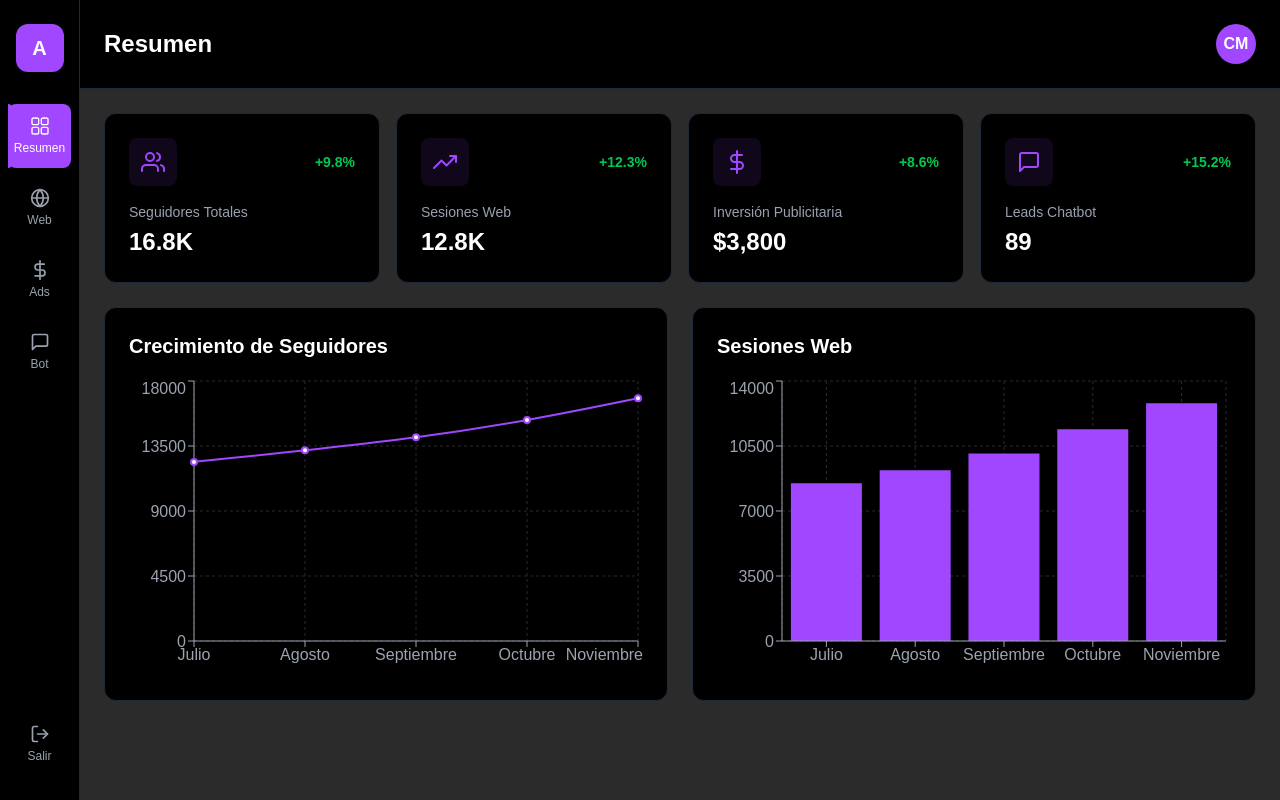
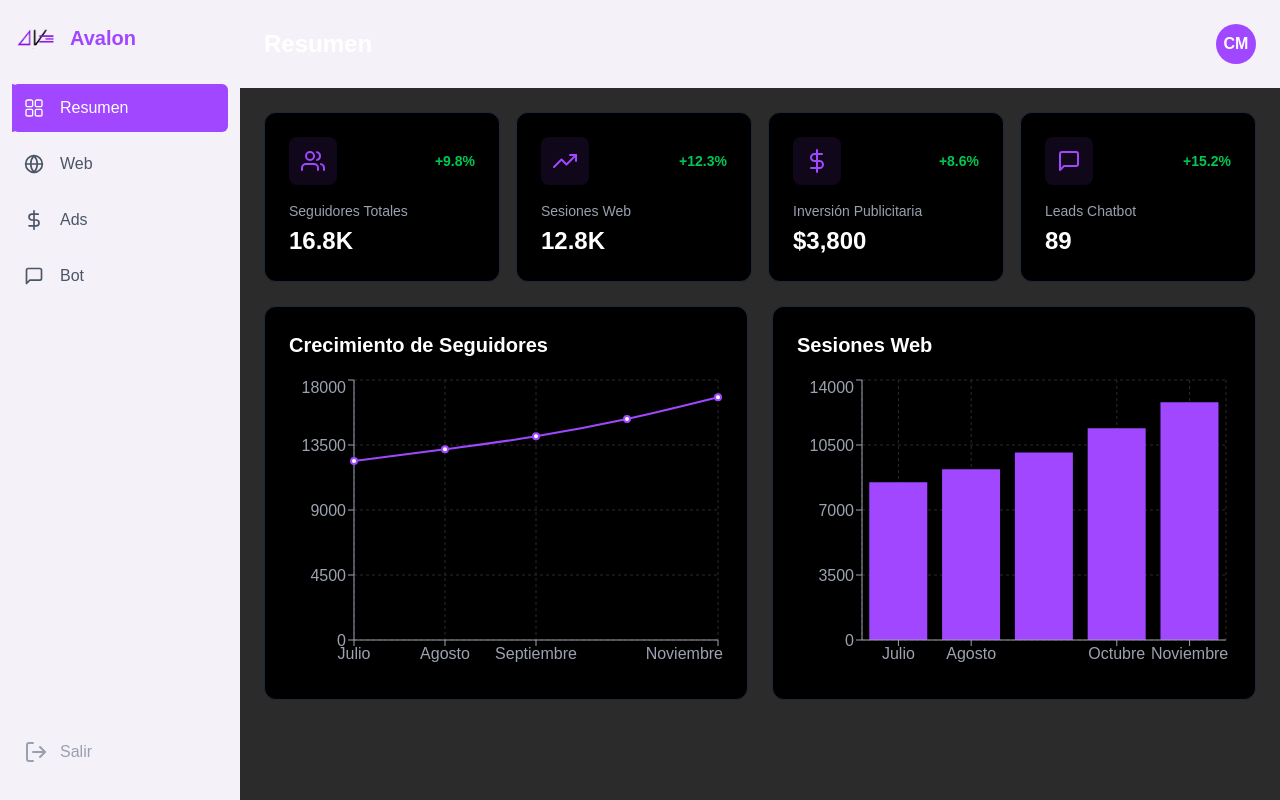
Before and after one commit to Fabri-GZ/avalon-dashboard, a Next.js app: page /dashboard in a window 1280 px wide. Built offline with nearby package versions, Linux system fonts and the light colour scheme.

Commit message:
Added Login + Dashboard Sidebar effects and styles

```diff
--- a/src/app/components/Dashboard/DashboardHeader.jsx
+++ b/src/app/components/Dashboard/DashboardHeader.jsx
@@ -9,7 +9,7 @@ const DashboardHeader = ({ activeTab, setSidebarOpen, navigation }) => {
       initial={{ y: -100 }}
       animate={{ y: 0 }}
       transition={{ type: "spring", damping: 15 }}
-      className="bg-black border-b border-gray-800 p-4 lg:p-6 sticky top-0 z-40"
+      className="bg-[#f4f1f8] p-4 lg:p-6 sticky top-0 z-40"
     >
       <div className="flex items-center justify-between">
         <button
--- a/src/app/components/Dashboard/Sidebar.jsx
+++ b/src/app/components/Dashboard/Sidebar.jsx
@@ -1,6 +1,6 @@
-// app/components/Dashboard/Sidebar.jsx
 "use client";
 
+import Image from "next/image";
 import { motion, AnimatePresence } from "framer-motion";
 import { RxDashboard } from "react-icons/rx";
 import { FiGlobe, FiDollarSign, FiMessageSquare, FiLogOut } from "react-icons/fi";
@@ -20,7 +20,7 @@ const Sidebar = ({ mobile, activeTab, setActiveTab, setSidebarOpen, onLogout, na
           initial={{ opacity: 0 }}
           animate={{ opacity: 1 }}
           exit={{ opacity: 0 }}
-          className="fixed inset-0 bg-black/50"
+          className="fixed inset-0 bg-[#f4f1f8]"
           onClick={() => setSidebarOpen(false)}
         />
       )}
@@ -29,26 +29,35 @@ const Sidebar = ({ mobile, activeTab, setActiveTab, setSidebarOpen, onLogout, na
         animate={{ x: 0 }}
         exit={mobile ? { x: -80 } : {}}
         transition={{ type: "spring", damping: 20 }}
-        className={`${mobile ? 'fixed left-0 top-0 bottom-0 w-20' : 'w-20 h-screen'} bg-black border-r border-gray-800 flex flex-col items-center py-6 ${mobile ? 'z-50' : ''}`}
+        className={`${mobile ? 'fixed left-0 top-0 bottom-0 w-20' : 'w-60 h-screen'} bg-[#f4f1f8] flex flex-col items-center py-6 ${mobile ? 'z-50' : ''}`}
       >
         <motion.div
           initial={{ scale: 0 }}
           animate={{ scale: 1 }}
           transition={{ type: "spring", delay: 0.2 }}
-          className="mb-8"
+          className="mb-8 w-full flex items-center justify-start px-4"
         >
-          <div className="w-12 h-12 bg-[#A047FF] rounded-xl flex items-center justify-center">
-            <span className="text-white font-bold text-xl">A</span>
+          <div className="flex items-center gap-3">
+            <Image
+            src = "/logo-avalon.png"
+            alt = "Avalon Logo"
+            width = {42}
+            height = {42}
+            className = "object-contain"
+            />
+            <span className="text-xl font-semibold text-[#a047ff]">
+              Avalon
+            </span>
           </div>
         </motion.div>
 
-        <nav className="flex flex-col gap-2 w-full px-2">
+        <nav className="flex flex-col gap-2 w-full px-3">
           {navigation.map((item, idx) => {
             const Icon = iconMap[item.icon];
             return (
               <motion.button
                 key={item.id}
-                initial={{ opacity: 0, x: -20 }}
+                initial={{ opacity: 0, x: -10 }}
                 animate={{ opacity: 1, x: 0 }}
                 transition={{ delay: idx * 0.1 }}
                 whileHover={{ x: 5 }}
@@ -57,15 +66,16 @@ const Sidebar = ({ mobile, activeTab, setActiveTab, setSidebarOpen, onLogout, na
                   setActiveTab(item.id);
                   setSidebarOpen(false);
                 }}
-                className={`relative group flex flex-col items-center justify-center gap-1 p-3 rounded-lg transition-all ${
+                className={`relative group flex flex-row items-center gap-4 p-3 rounded-md transition-all ${
                   activeTab === item.id
-                    ? 'bg-[#A047FF] text-white'
-                    : 'text-gray-400 hover:bg-[#2b2b2b] hover:text-white'
+                    ? "bg-[#A047FF] text-white"
+                    : "text-gray-600 hover:bg-[#e8d9ff] hover:text-[#A047FF]"
                 }`}
-                title={item.name}
               >
                 <Icon className="w-5 h-5" />
-                <span className="text-xs">{item.name}</span>
+
+                <span className="text-md font-medium">{item.name}</span>
+
                 <AnimatePresence>
                   {activeTab === item.id && (
                     <motion.div
@@ -81,17 +91,18 @@ const Sidebar = ({ mobile, activeTab, setActiveTab, setSidebarOpen, onLogout, na
             );
           })}
         </nav>
-
-        <motion.button
-          whileHover={{ scale: 1.1 }}
-          whileTap={{ scale: 0.9 }}
-          onClick={onLogout}
-          className="mt-auto flex flex-col items-center justify-center gap-1 p-3 rounded-lg text-gray-400 hover:bg-red-500/10 hover:text-red-500 transition-colors w-full"
-          title="Cerrar Sesión"
-        >
-          <FiLogOut className="w-5 h-5" />
-          <span className="text-xs">Salir</span>
-        </motion.button>
+        <div className="flex flex-col w-full px-3 mt-auto">
+          <motion.button
+            whileHover={{ x: 4 }}
+            whileTap={{ scale: 0.97 }}
+            onClick={onLogout}
+            className="mt-auto flex flex-row items-center justify-start gap-1 p-3 rounded-md text-gray-400 hover:bg-red-500/10 hover:text-red-500 transition-colors w-full"
+            title="Cerrar Sesión"
+            >
+            <FiLogOut className="w-6 h-6" />
+            <span className="text-md ml-2">Salir</span>
+          </motion.button>
+        </div>
       </motion.div>
     </div>
   );
--- a/src/app/components/Login/Login.jsx
+++ b/src/app/components/Login/Login.jsx
@@ -1,11 +1,12 @@
 "use client";
 
 import { useState } from "react";
-import { motion } from "framer-motion";
+import { motion, AnimatePresence } from "framer-motion";
 import { FiEye, FiEyeOff } from "react-icons/fi";
 import { MdLock, MdMail } from "react-icons/md";
 import { ToastContainer, toast, Flip } from "react-toastify";
 import "react-toastify/dist/ReactToastify.css";
+import Image from "next/image";
 
 const Login = ({ onRegister, onForgot, onLogin }) => {
   const [email, setEmail] = useState("");
@@ -48,21 +49,50 @@ const Login = ({ onRegister, onForgot, onLogin }) => {
   };
 
   return (
-    <div className="rounded-lg p-8 w-full max-w-md bg-[#f4f1f8] shadow-[20px_20px_60px_#cfcdd3,-20px_-20px_60px_#ffffff]">
-      <div className="text-center mb-8">
-        <h1 className="text-5xl font-bold text-[#A047FF] mb-2">Avalon</h1>
-        <p className="text-gray-700">Dashboard de Marketing</p>
-      </div>
+    <motion.div
+      initial={{ opacity: 0, scale: 0.95 }}
+      animate={{ opacity: 1, scale: 1 }}
+      transition={{ duration: 0.3 }}
+      className="rounded-lg p-8 w-full max-w-md bg-[#f4f1f8] shadow-[20px_20px_60px_#cfcdd3,-20px_-20px_60px_#ffffff]"
+    >
+      <motion.div
+        initial={{ y: -20, opacity: 0 }}
+        animate={{ y: 0, opacity: 1 }}
+        transition={{ delay: 0.1 }}
+        className="text-center mb-8"
+      >
+        <motion.h1
+          initial={{ scale: 0 }}
+          animate={{ scale: 1 }}
+          transition={{ type: "spring", delay: 0.2 }}
+          className="text-5xl font-bold text-[#A047FF] mb-2"
+        >
+          Avalon
+        </motion.h1>
+        <motion.p
+          initial={{ opacity: 0 }}
+          animate={{ opacity: 1 }}
+          transition={{ delay: 0.2 }}
+          className="text-gray-700"
+        >
+          Dashboard de Marketing
+        </motion.p>
+      </motion.div>
 
       <div className="space-y-4">
         <motion.div
+          initial={{ opacity: 0, x: -20 }}
+          animate={{ opacity: 1, x: 0 }}
+          transition={{ delay: 0.2 }}
           className="relative mb-3"
+        >
+          <motion.div
             animate={emailError ? shakeAnimation : {}}
           >
             <motion.div
               animate={emailError ? { color: "#ef4444" } : { color: "#6b7280" }}
               transition={{ duration: 0.3 }}
-            className="absolute left-3 top-1/2 transform -translate-y-1/2"
+              className="absolute left-3 top-1/2 transform -translate-y-1/2 z-10"
             >
               <MdMail size={18} />
             </motion.div>
@@ -71,22 +101,28 @@ const Login = ({ onRegister, onForgot, onLogin }) => {
               value={email}
               onChange={(e) => setEmail(e.target.value)}
               placeholder="Email"
-            className={`w-full pl-10 pr-4 py-3 bg-[#f4f1f8] rounded-lg text-black outline-none transition-colors duration-300 ease-in ${
+              className={`w-full pl-10 pr-4 py-3 bg-[#f4f1f8] rounded-lg text-black outline-none ${
                 emailError
                   ? "border-2 border-red-500"
                   : "border border-[#D4BBFC] focus:border-[#A047FF] hover:border-[#A047FF]"
               }`}
             />
           </motion.div>
+        </motion.div>
 
         <motion.div
+          initial={{ opacity: 0, x: -20 }}
+          animate={{ opacity: 1, x: 0 }}
+          transition={{ delay: 0.2 }}
           className="relative mb-3"
+        >
+          <motion.div
             animate={passwordError ? shakeAnimation : {}}
           >
             <motion.div
               animate={passwordError ? { color: "#ef4444" } : { color: "#6b7280" }}
               transition={{ duration: 0.3 }}
-            className="absolute left-3 top-1/2 transform -translate-y-1/2"
+              className="absolute left-3 top-1/2 transform -translate-y-1/2 z-10"
             >
               <MdLock size={18} />
             </motion.div>
@@ -95,62 +131,90 @@ const Login = ({ onRegister, onForgot, onLogin }) => {
               value={password}
               onChange={(e) => setPassword(e.target.value)}
               placeholder="Contraseña"
-            className={`w-full pl-10 pr-4 py-3 bg-[#f4f1f8] rounded-lg text-black outline-none transition-colors duration-300 ease-in ${
+              className={`w-full pl-10 pr-4 py-3 bg-[#f4f1f8] rounded-lg text-black outline-none ${
                 passwordError
                   ? "border-2 border-red-500"
                   : "border border-[#D4BBFC] focus:border-[#A047FF] hover:border-[#A047FF]"
               }`}
             />
-          <button
+            <motion.button
               type="button"
+              whileHover={{ scale: 1.1 }}
+              whileTap={{ scale: 0.9 }}
               onClick={() => setShowPassword(!showPassword)}
-            className="absolute inset-y-0 right-3 flex items-center text-gray-500 hover:text-[#A047FF] transition-colors"
+              className="absolute inset-y-0 right-3 flex items-center text-gray-500 hover:text-[#A047FF] z-10"
             >
               {showPassword ? <FiEyeOff size={20} /> : <FiEye size={20} />}
-          </button>
+            </motion.button>
+          </motion.div>
         </motion.div>
 
-        <button
+        <motion.button
+          initial={{ opacity: 0 }}
+          animate={{ opacity: 1 }}
+          transition={{ delay: 0.2, duration: 0.2 }}
+          whileHover={{ x: 4 }}
           type="button"
           onClick={onForgot}
-          className="w-fit text-gray-700 text-sm text-left hover:text-[#A047FF] pb-3 transition-colors ease-in"
+          className="w-fit text-gray-700 text-sm text-left hover:text-[#A047FF] pb-3"
         >
           ¿Olvidaste tu contraseña?
-        </button>
+        </motion.button>
 
-        <button
+        <motion.button
+          initial={{ opacity: 0, y: 20 }}
+          animate={{ opacity: 1, y: 0 }}
+          transition={{ delay: 0.2, duration: 0.2 }}
+          whileHover={{ scale: 1.02 }}
+          whileTap={{ scale: 0.98 }}
           onClick={handleSubmit}
-          className="w-full bg-[#A047FF] hover:bg-[#8c3de6] text-white font-semibold py-3 rounded-lg transition-colors duration-300 ease-in"
+          className="w-full bg-[#A047FF] hover:bg-[#8c3de6] text-white font-semibold py-3 rounded-lg shadow-lg hover:shadow-xl"
         >
           Iniciar sesión
-        </button>
+        </motion.button>
 
-        <button
+        <motion.button
+          initial={{ opacity: 0, y: 20 }}
+          animate={{ opacity: 1, y: 0 }}
+          transition={{ delay: 0.1, duration: 0.2 }}
+          whileHover={{ scale: 1.02, backgroundColor: "rgba(140, 61, 230, 0.44)" }}
+          whileTap={{ scale: 0.98 }}
           type="button"
           onClick={onRegister}
-          className="w-full text-[#8c3de6] hover:bg-[#8c3de671] hover:text-[#f4f1f8] font-semibold py-2 rounded-lg transition-all duration-200 ease-in"
+          className="w-full text-[#8c3de6] hover:text-[#f4f1f8] font-semibold py-2 rounded-lg"
         >
           Crear Cuenta
-        </button>
+        </motion.button>
 
-        <div className="flex items-center my-4">
+        <motion.div
+          initial={{ opacity: 0 }}
+          animate={{ opacity: 1 }}
+          transition={{ delay: 0.2 }}
+          className="flex items-center my-4"
+        >
           <hr className="grow border-t border-gray-700" />
           <span className="px-3 text-gray-500 text-sm">o</span>
           <hr className="grow border-t border-gray-700" />
-        </div>
+        </motion.div>
 
-        <button
+        <motion.button
+          initial={{ opacity: 0, y: 20 }}
+          animate={{ opacity: 1, y: 0 }}
+          transition={{ delay: 0.2, duration: 0.2 }}
+          whileHover={{ scale: 1.02, y: -2 }}
+          whileTap={{ scale: 0.98 }}
           type="button"
           onClick={() => console.log("Google login")}
-          className="w-full flex items-center justify-center gap-2 border border-gray-300 bg-white hover:bg-gray-100 text-gray-700 font-medium py-2 rounded-lg transition-all duration-200 ease-in"
+          className="w-full flex items-center justify-center gap-2 border border-gray-300 bg-white hover:bg-gray-100 text-gray-700 font-medium py-2 rounded-lg shadow-md hover:shadow-lg"
         >
-          <img
+          <Image
             src="https://www.svgrepo.com/show/475656/google-color.svg"
             alt="Google logo"
-            className="w-5 h-5"
+            width={20}
+            height={20}
           />
           Iniciar sesión con Google
-        </button>
+        </motion.button>
       </div>
       <ToastContainer
         position="top-right"
@@ -160,7 +224,7 @@ const Login = ({ onRegister, onForgot, onLogin }) => {
         closeOnClick
         pauseOnHover={false}
       />
-    </div>
+    </motion.div>
   );
 };
 
```
Also changed, not shown: public/logo-avalon.png (added). Lines whose indentation alone changed are shown as unchanged.
